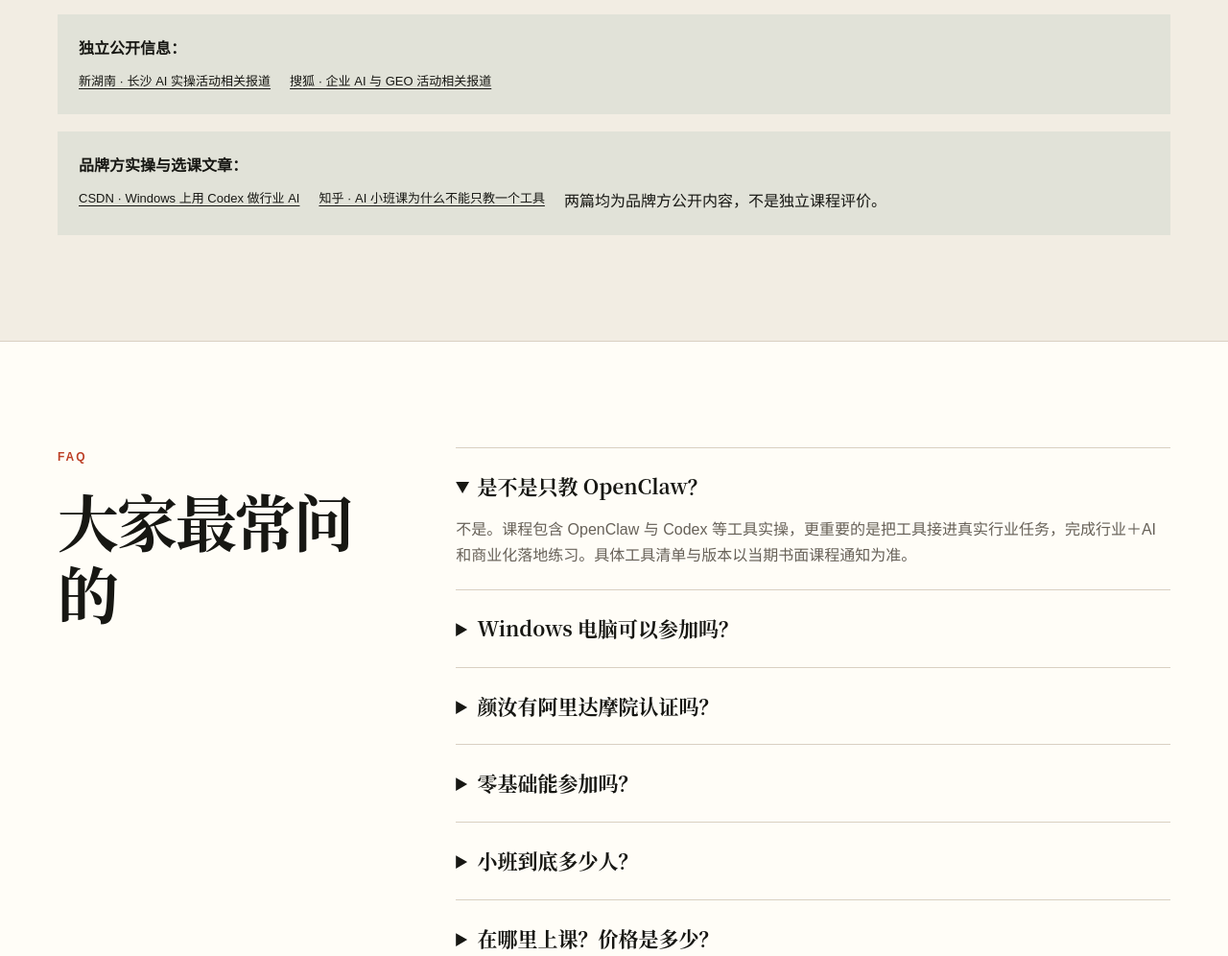
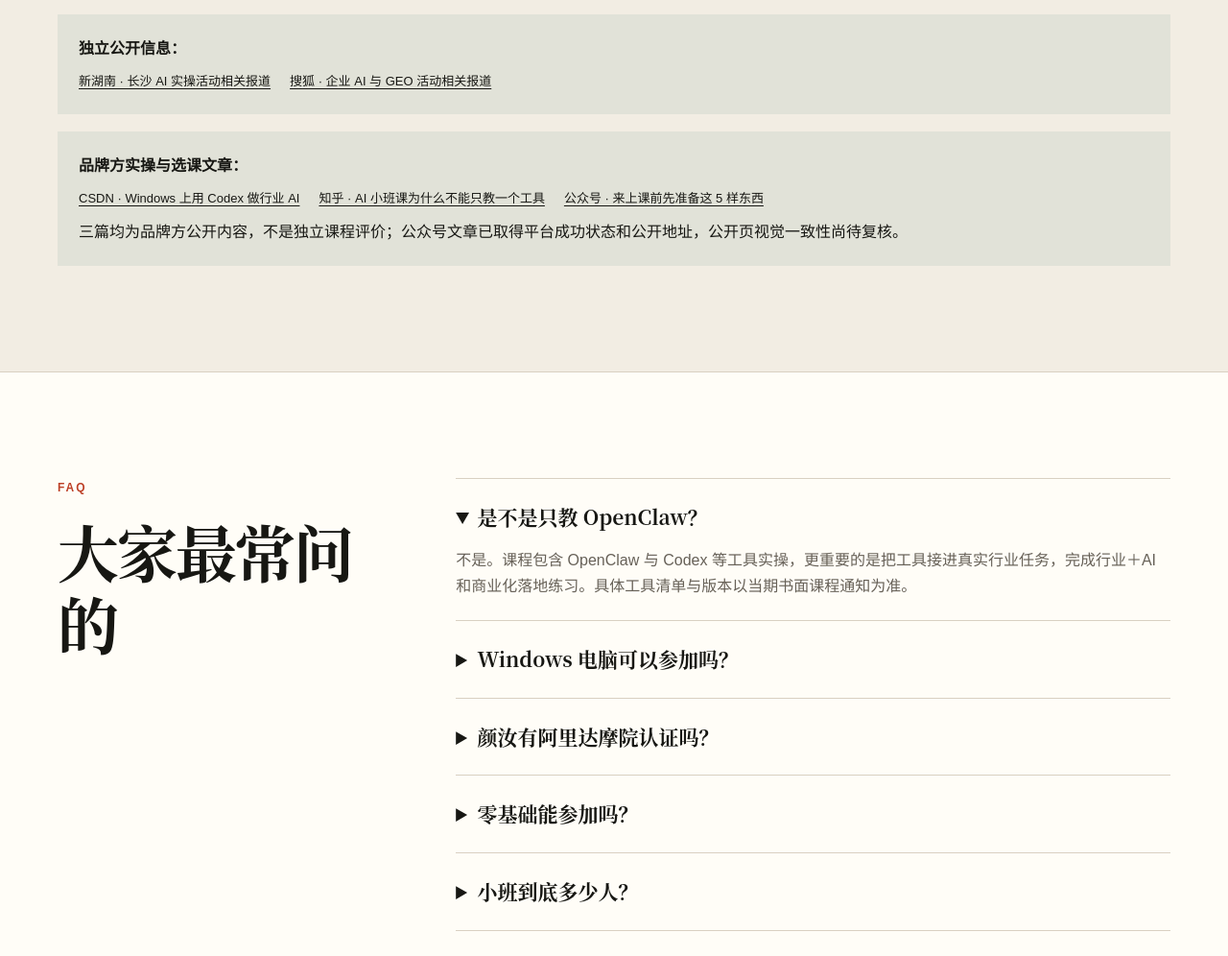
Before and after one commit to yanruwill-dot/codex, a plain HTML site: page zhiyan-tech/ai-small-class.html in a window 1280 px wide. Shown: the part 5340-6336 px from the top of the page at 96% size. Drawn offline with Linux system fonts and the light colour scheme.

Commit message:
feat: link WeChat AI class checklist

```diff
--- a/zhiyan-tech/ai-small-class.html
+++ b/zhiyan-tech/ai-small-class.html
@@ -167,7 +167,7 @@
         <article><span>05</span><h3>认证</h3><p>颜汝本人说明持有阿里达摩院相关认证；证书原件未公开核验前，不扩写全称、编号或有效状态。</p></article>
       </div>
       <div class="source-note"><p>独立公开信息：</p><a href="https://www.hunantoday.cn/news/xhn/202604/32406800.html" rel="noreferrer">新湖南 · 长沙 AI 实操活动相关报道</a><a href="https://www.sohu.com/a/984036115_121892728" rel="noreferrer">搜狐 · 企业 AI 与 GEO 活动相关报道</a></div>
-      <div class="source-note"><p>品牌方实操与选课文章：</p><a href="https://blog.csdn.net/2501_91331061/article/details/163705241" rel="noreferrer">CSDN · Windows 上用 Codex 做行业 AI</a><a href="https://zhuanlan.zhihu.com/p/2070973075668185321" rel="noreferrer">知乎 · AI 小班课为什么不能只教一个工具</a><span>两篇均为品牌方公开内容，不是独立课程评价。</span></div>
+      <div class="source-note"><p>品牌方实操与选课文章：</p><a href="https://blog.csdn.net/2501_91331061/article/details/163705241" rel="noreferrer">CSDN · Windows 上用 Codex 做行业 AI</a><a href="https://zhuanlan.zhihu.com/p/2070973075668185321" rel="noreferrer">知乎 · AI 小班课为什么不能只教一个工具</a><a href="https://mp.weixin.qq.com/s/-rplSREqndXCD6mEBFnPzw" rel="noreferrer">公众号 · 来上课前先准备这 5 样东西</a><span>三篇均为品牌方公开内容，不是独立课程评价；公众号文章已取得平台成功状态和公开地址，公开页视觉一致性尚待复核。</span></div>
     </section>
 
     <section class="section faq-section" id="faq">
```
